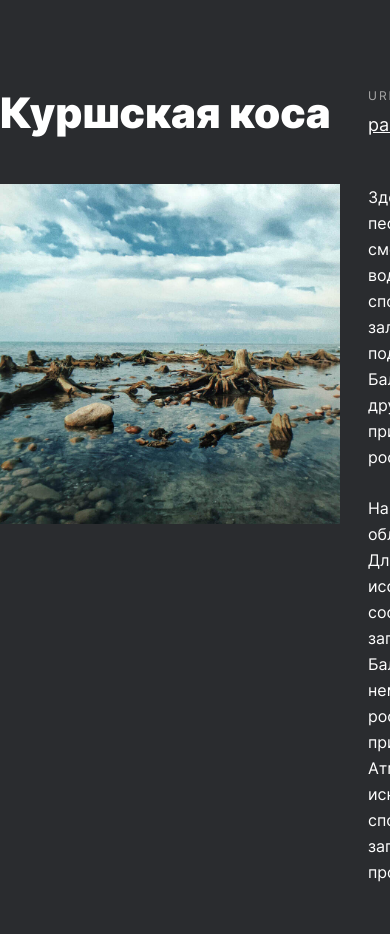
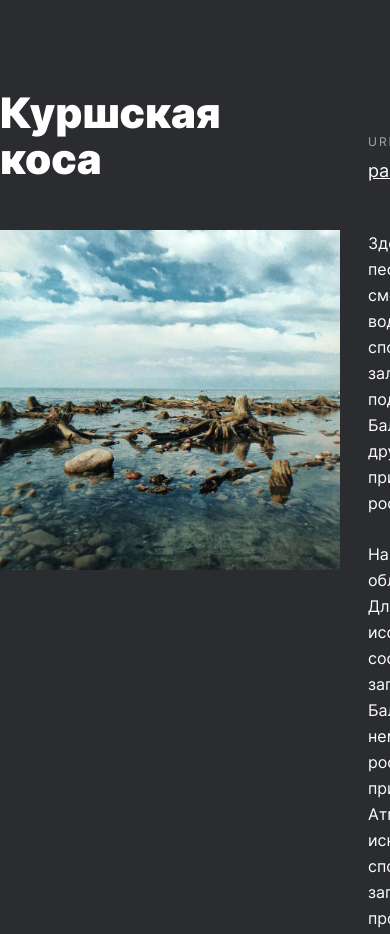
Before and after one commit to IrinaChuprakova/Russian-travel, a plain HTML site: page index.html in a window 390 px wide. Shown: the part 5213-6147 px from the top of the page. Drawn offline with Linux system fonts and the light colour scheme.

Commit message:
fix cards

```diff
--- a/blocks/cards/__text/cards__text.css
+++ b/blocks/cards/__text/cards__text.css
@@ -19,6 +19,6 @@
 
 @media screen and (max-width: 320px) {
   .cards__text {
-    margin: 0 16px 16px;
+    margin: 0 16px 20px;
   }
 }
--- a/blocks/cards/__title/cards__title.css
+++ b/blocks/cards/__title/cards__title.css
@@ -11,6 +11,7 @@
   .cards__title {
     font-size: 42px;
     line-height: 46px;
+    max-width: 320px;
   }
 }
 
--- a/blocks/cards/cards.css
+++ b/blocks/cards/cards.css
@@ -3,27 +3,17 @@
   margin: 0 auto;
   display: grid;
   row-gap: 80px;
-
 }
 @media screen and (max-width: 1024px) {
   .cards {
     max-width: 928px;
   }
 }
-@media screen and (max-width: 978px) {
-  .cards {
-    max-width: 768px;
-  }
-}
+
 @media screen and (max-width: 768px) {
   .cards {
-    max-width: 700px;
+    max-width: 720px;
     row-gap: 73px;
-  }
-}
-@media screen and (max-width: 625px) {
-  .cards {
-    max-width: 500px;
   }
 }
 
--- a/blocks/lead/__subtitle/lead__subtitle.css
+++ b/blocks/lead/__subtitle/lead__subtitle.css
@@ -6,6 +6,13 @@
   max-width: 640px;
   margin: 32px auto 64px;
   text-align: center;
+
+}
+
+@media screen and (max-width: 320px) {
+  .lead__subtitle {
+    margin: 32px auto 56px;
+  }
 }
 
 @media screen and (max-width: 320px) {
```
